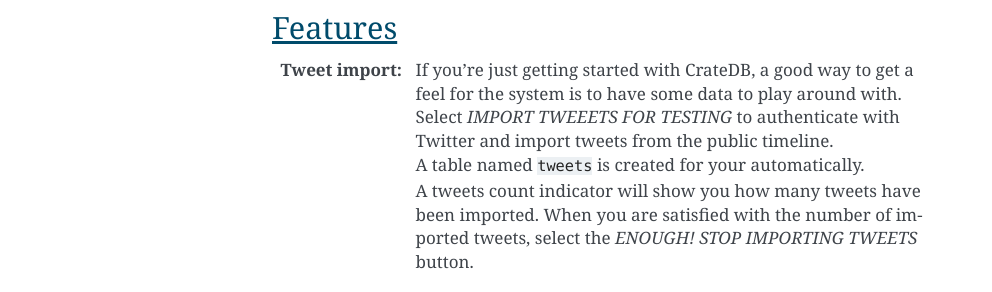
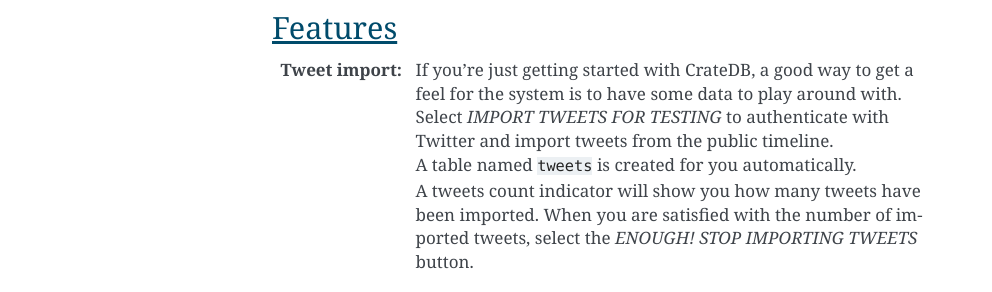
Before and after one commit to crate/crate-admin, a Sphinx documentation site: the page built from docs/help.rst, in a window 1280 px wide. Shown: the part 704-996 px from the top of the page, without its empty margins (148-1140 px from the left). Built offline with Sphinx 7.4.7, drawn with Linux system fonts in a browser that asks for light colours.

Commit message:
Fix typos in tweet import doc

```diff
--- a/docs/help.rst
+++ b/docs/help.rst
@@ -23,11 +23,11 @@
 :Tweet |nbsp| import:
 
   If you're just getting started with CrateDB, a good way to get a feel for the
-  system is to have some data to play around with. Select *IMPORT TWEEETS FOR
+  system is to have some data to play around with. Select *IMPORT TWEETS FOR
   TESTING* to authenticate with Twitter and import tweets from the public
   timeline.
 
-  A table named ``tweets`` is created for your automatically.
+  A table named ``tweets`` is created for you automatically.
 
   A tweets count indicator will show you how many tweets have been imported.
   When you are satisfied with the number of imported tweets, select the
```
